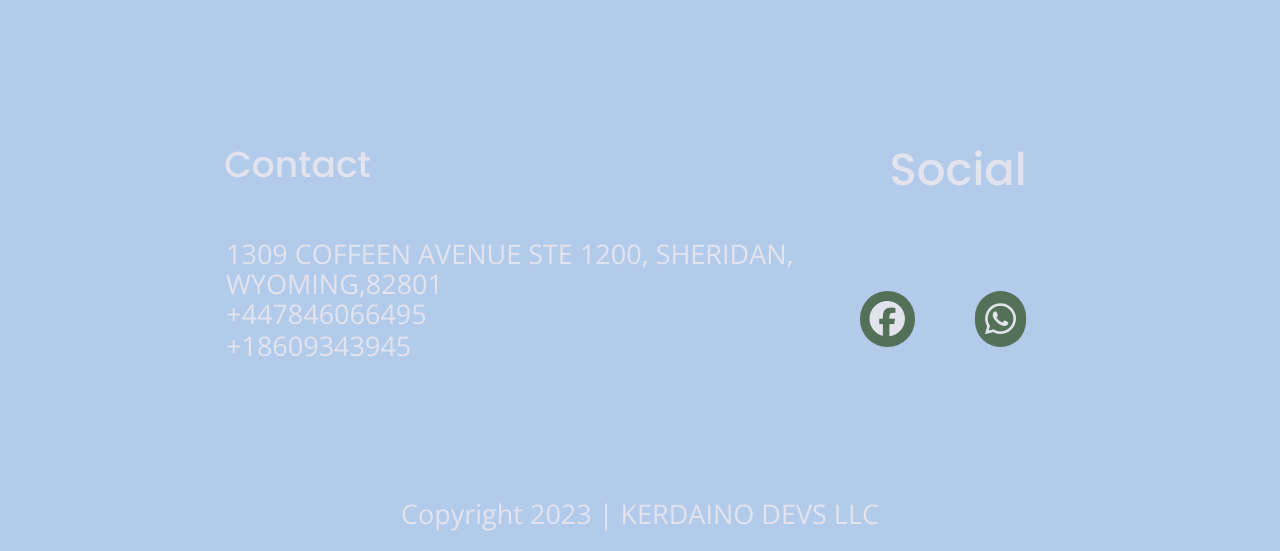
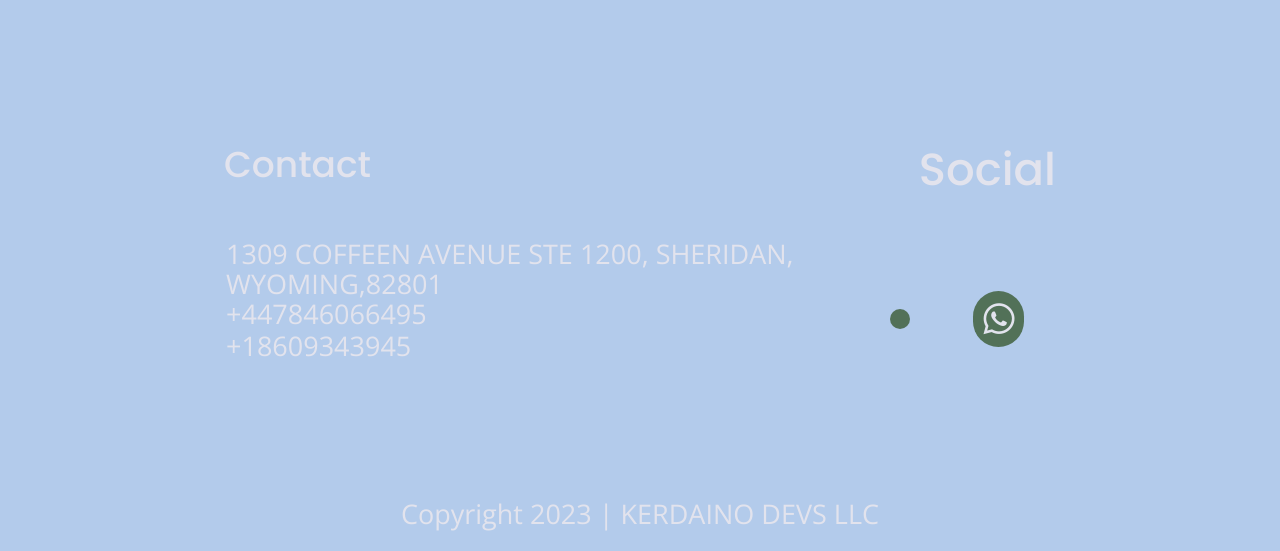
Before and after one commit to kerdaino/fidmahgroupsllc, a website: page index.html in a window 1280 px wide. Shown: the part 3426-3977 px from the top of the page. Drawn offline with nearby package versions, Linux system fonts and the light colour scheme.

Commit message:
conflict fix

```diff
--- a/index.html
+++ b/index.html
@@ -145,9 +145,7 @@
           <h4>Social</h4>
           <div class="social-icons">
             <p>
-              <a href="https://www.facebook.com/profile.php?id=100093045228843" target="_blank"><i
-                  class="fa-brands fa-facebook"></i></a>
-            </p>
+                        </p>
             <p>
               <a href="https://wa.link/rtovhx" target="_blank"><i class="fa-brands fa-whatsapp"></i></a>
             </p>
```
